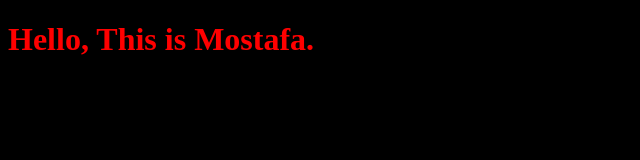
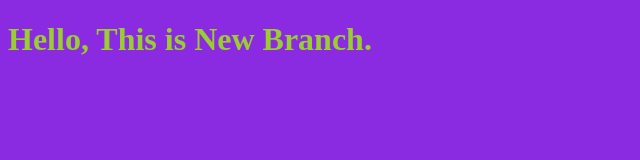
Before and after one commit to itsmostafa07/myproject, a plain HTML site: page index.html in a window 1280 px wide. Shown: the whole page, without its empty margins (0-640 px from the left). Drawn offline with Linux system fonts and the light colour scheme.

Commit message:
Changing Style for The Title and Background

```diff
--- a/index.html
+++ b/index.html
@@ -7,7 +7,7 @@
     <link rel="stylesheet" href="style.css">
 </head>
 <body>
-    <h1>Hello, This is Mostafa.</h1>
+    <h1>Hello, This is New Branch.</h1>
     <script src="app.js"></script>
 
 </body>
--- a/style.css
+++ b/style.css
@@ -1,6 +1,6 @@
 h1{
-    color: red;
+    color: yellowgreen;
 }
 body{
-    background-color: black;
+    background-color: blueviolet;
 }
```
